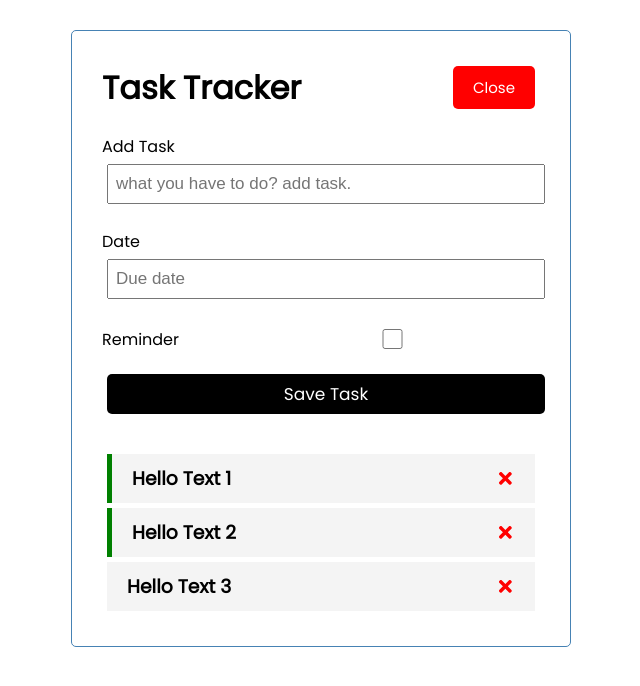
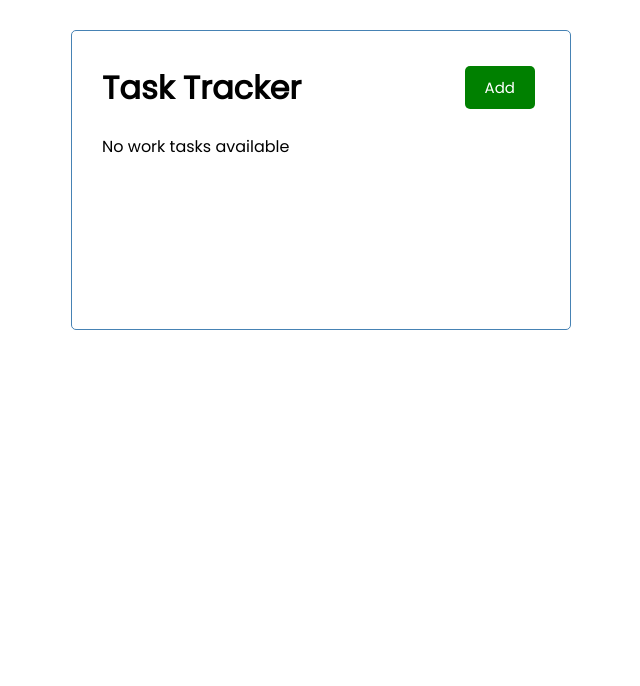
Before and after one commit to psinthorn/react-workingtask-tracker, a React (Create React App) app: page / in a window 1280 px wide. Shown: the top 686 px of the page, without its empty margins (319-959 px from the left). Built offline with nearby package versions, Linux system fonts and the light colour scheme.

Commit message:
install json-server

```diff
--- /dev/null
+++ b/db.json
@@ -0,0 +1,22 @@
+{
+  "tasks": [
+    {
+      "id": 1,
+      "text": "Hello Text 1",
+      "date": "18 Apr 2021 11:30 AM",
+      "reminder": true
+    },
+    {
+      "id": 2,
+      "text": "Hello Text 2",
+      "date": "18 Apr 2021 11:30 AM",
+      "reminder": true
+    },
+    {
+      "id": 3,
+      "text": "Hello Text 3",
+      "date": "18 Apr 2021 11:30 AM",
+      "reminder": false
+    }
+  ]
+}
--- a/package.json
+++ b/package.json
@@ -6,6 +6,7 @@
     "@testing-library/jest-dom": "^5.11.9",
     "@testing-library/react": "^11.2.5",
     "@testing-library/user-event": "^12.8.3",
+    "json-server": "^0.16.3",
     "react": "^17.0.1",
     "react-dom": "^17.0.1",
     "react-icons": "^4.2.0",
@@ -16,7 +17,8 @@
     "start": "react-scripts start",
     "build": "react-scripts build",
     "test": "react-scripts test",
-    "eject": "react-scripts eject"
+    "eject": "react-scripts eject",
+    "server": "json-server --watch db.json --port 5000"
   },
   "eslintConfig": {
     "extends": [
--- a/src/App.js
+++ b/src/App.js
@@ -4,28 +4,8 @@ import Tasks from "./components/Tasks"
 import Addtask from "./components/Addtask"
 
 function App() {
-  const [showAddForm, setShowAddForm] = useState(true)
-  const [tasks, setTasks] = useState([
-    {
-      id: 1,
-      text: "Hello Text 1",
-      date: "18 Apr 2021 11:30 AM",
-      reminder: true,
-    },
-    {
-      id: 2,
-      text: "Hello Text 2",
-      date: "18 Apr 2021 11:30 AM",
-      reminder: true,
-    },
-    {
-      id: 3,
-      text: "Hello Text 3",
-      date: "18 Apr 2021 11:30 AM",
-      reminder: false,
-    },
-
-  ])
+  const [showAddForm, setShowAddForm] = useState(false)
+  const [tasks, setTasks] = useState([])
 
   // Add taks
   const addTask = (task) => {
```
Also changed, not shown: 2 other files (tests, documents, lock files or other folders).
